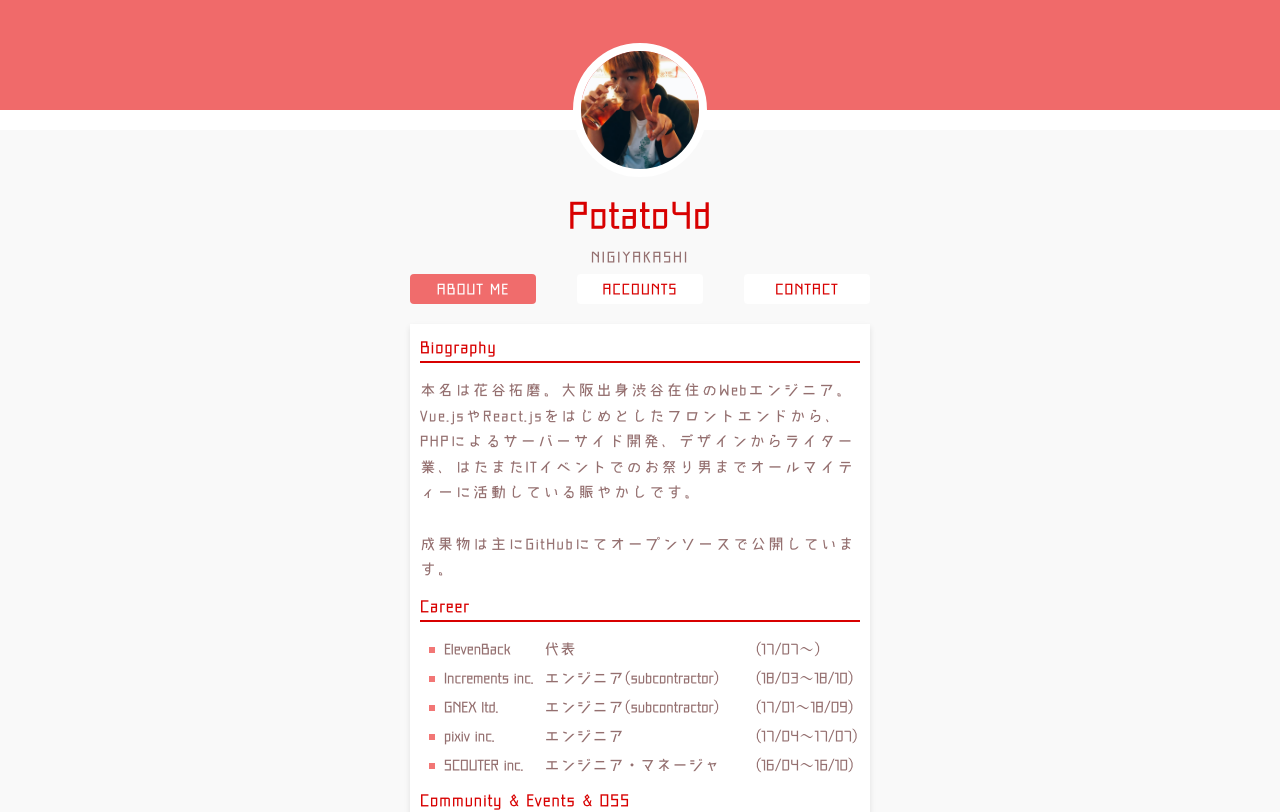
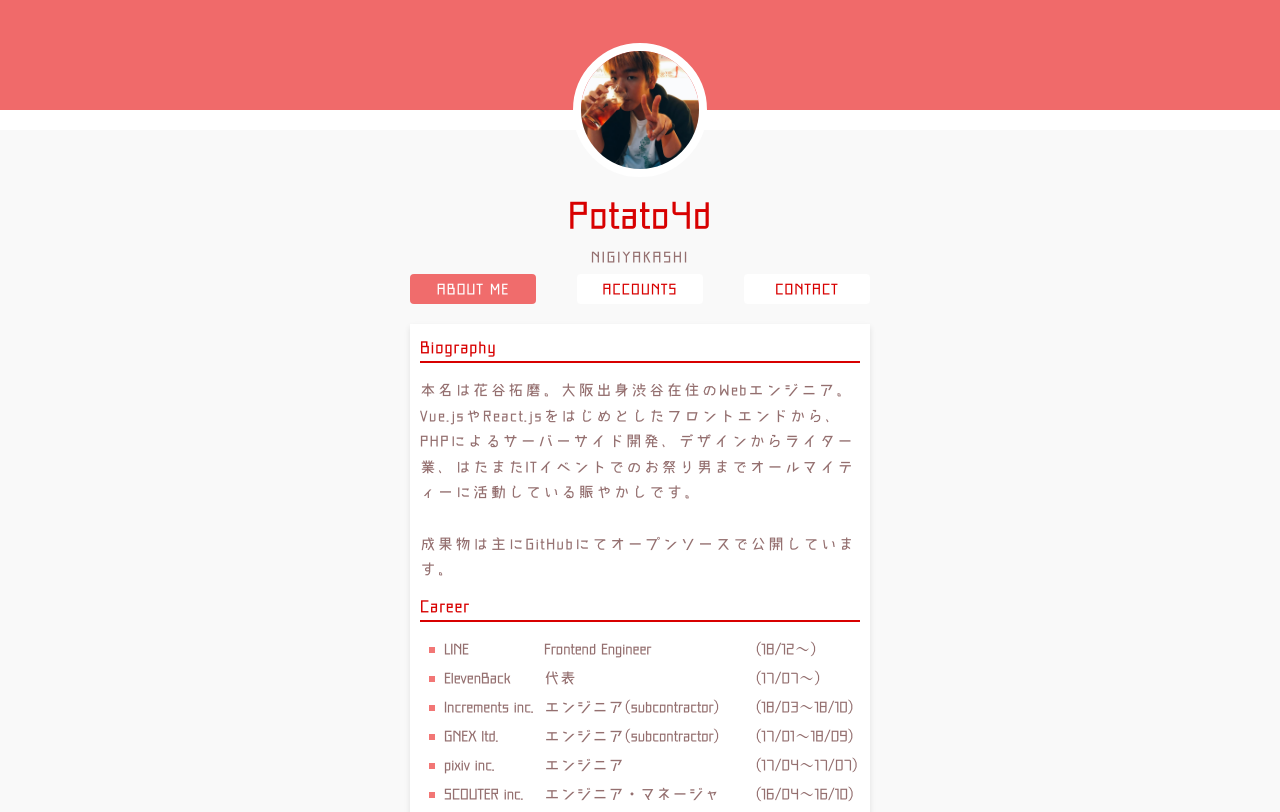
Before and after one commit to potato4d/potato4d.me, a Nuxt app: page / in a window 1280 px wide. Shown: the top 812 px of the page. Built offline with nearby package versions, Linux system fonts and the light colour scheme.

Commit message:
Add LINE to career

```diff
--- a/app/pages/index.vue
+++ b/app/pages/index.vue
@@ -12,6 +12,13 @@
     <section>
       <h1>Career</h1>
       <ul>
+        <li>
+          <span class="career-name"
+            >LINE<span class="carrer-history-sp">(18/12〜)</span></span
+          >
+          <span class="career-role">Frontend Engineer</span>
+          <span class="carrer-history">(18/12〜)</span>
+        </li>
         <li>
           <span class="career-name"
             >ElevenBack<span class="carrer-history-sp">(17/07〜)</span></span
```
